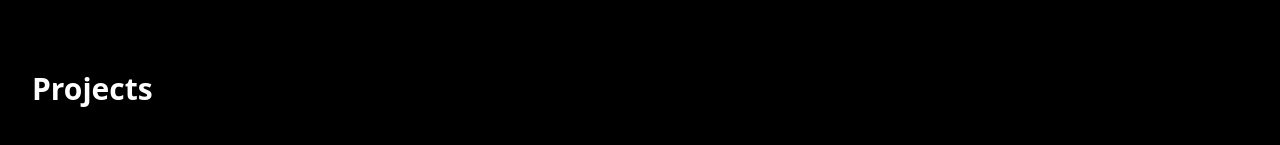
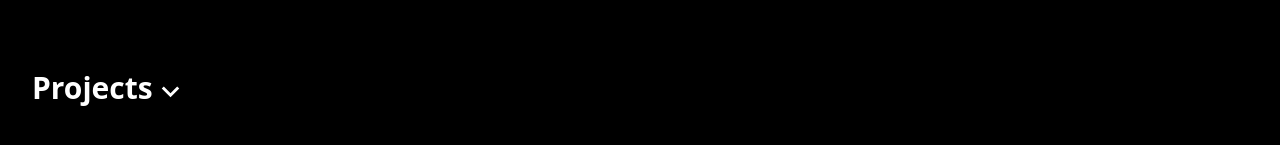
Before and after one commit to paring-chan/UniqueCode-WebSite, a Next.js app: page / in a window 1280 px wide. Shown: the part 347-492 px from the top of the page. Built offline with nearby package versions, Linux system fonts and the light colour scheme.

Commit message:
feat: collapse button

```diff
--- a/components/Layout/MenuItem.tsx
+++ b/components/Layout/MenuItem.tsx
@@ -1,5 +1,20 @@
 import React from 'react'
 import Link from 'next/link'
+import { ExpandMore } from '@material-ui/icons'
+import { makeStyles } from '@material-ui/core'
+import clsx from 'clsx'
+
+const useStyles = makeStyles((theme) => ({
+  expand: {
+    transform: 'rotate(0deg)',
+    transition: theme.transitions.create('transform', {
+      duration: theme.transitions.duration.short,
+    }),
+  },
+  expandOpen: {
+    transform: 'rotate(90deg)',
+  },
+}))
 
 const MenuItem: React.FC<{
   items: {
@@ -10,14 +25,24 @@ const MenuItem: React.FC<{
   label: string
   link?: string
 }> = ({ items, label, link }) => {
+  const [open, setOpen] = React.useState(false)
+  const classes = useStyles()
+
   return (
     <div>
-      <div>
+      <div onClick={() => setOpen(!open)} className="cursor-pointer">
         {link?.startsWith('/') ? (
           <Link href={link}>{label}</Link>
         ) : (
           <a href={link}>{label}</a>
         )}
+        <ExpandMore
+          className={clsx({
+            [classes.expand]: true,
+            [classes.expandOpen]: open,
+          })}
+          fontSize="large"
+        />
       </div>
     </div>
   )
--- a/package.json
+++ b/package.json
@@ -9,8 +9,10 @@
   },
   "dependencies": {
     "@fullpage/react-fullpage": "^0.1.18",
+    "@material-ui/core": "^4.11.3",
     "@material-ui/icons": "^4.11.2",
     "autoprefixer": "^10.2.4",
+    "clsx": "^1.1.1",
     "next": "10.0.6",
     "postcss": "^8.2.6",
     "react": "17.0.1",
```
Also changed, not shown: 1 other file (tests, documents, lock files or other folders).
